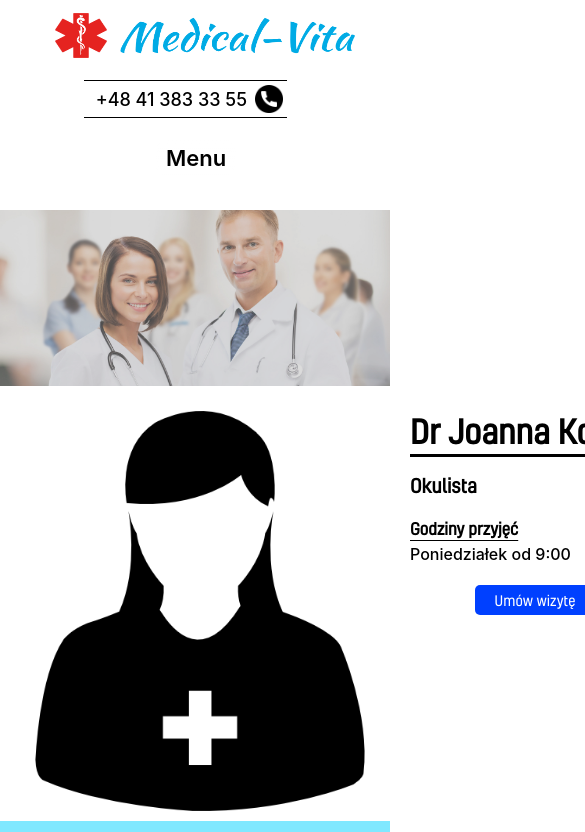
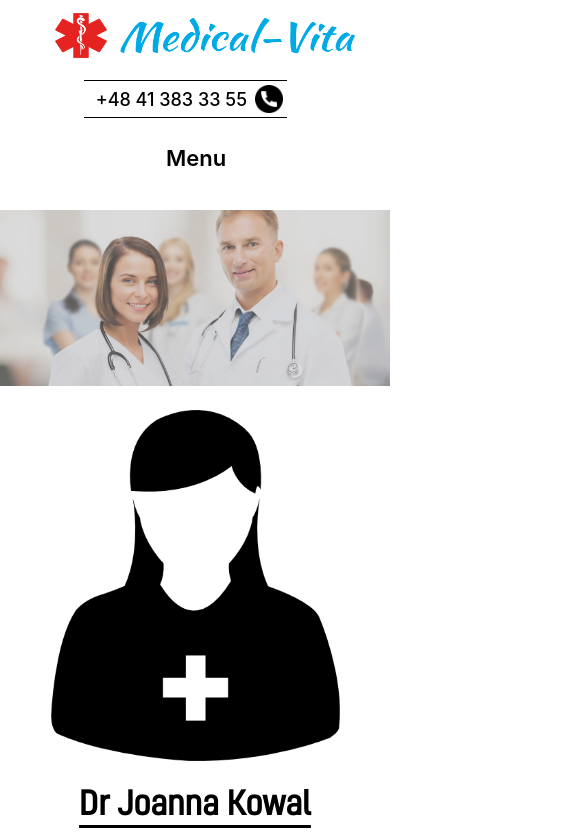
Before and after one commit to grzegorz-muszynski/clinic-website, a React (Create React App) app: page /doctorpage/1 in a window 390 px wide. Shown: the top 832 px of the page, 585 px wide, since content can reach past the window. Built offline with nearby package versions, Linux system fonts and the light colour scheme.

Commit message:
responsiveness added to DoctorPage

```diff
--- a/src/pages/DoctorPage.css
+++ b/src/pages/DoctorPage.css
@@ -1,3 +1,9 @@
+/* * {
+    border: 1px solid red;
+}
+.DoctorPage__bio__container {
+    background-color: blue;
+} */
 .DoctorPage {
     width: 1200px;
     min-height: 400px;
@@ -32,13 +38,16 @@
 .DoctorPage p {
     text-align: justify;
 }
-.DoctorPage__bio :nth-child(4) {
+.DoctorPage__bio__hours {
+
+}
+.DoctorPage__bio__hours__time {
     margin-top: 0px;
     font-weight: 500;
 }
 .DoctorPage__buttons-wrapper {
-    /* justify-content: center; */
     width: 260px;
+    /* height: 40px; */
     margin: 0 auto;
 }
 .DoctorPage button {
@@ -56,7 +65,6 @@
 } */
 .DoctorPage__buttons-wrapper :nth-child(2) {
     background-color: hsl(191, 100%, 55%);
-
 }
 .DoctorPage button:hover {
     cursor: pointer;
@@ -67,5 +75,51 @@
 .DoctorPage button a {
     text-decoration: none;
     color: white;
-    /* background-color: pink; */
 }
+
+@media(max-width: 1300px) {
+    .DoctorPage {
+        width: 90%;
+    }
+    .DoctorPage img {
+        width: 33%;
+        height: 33%;
+    }
+    .DoctorPage__buttons-wrapper {
+
+    }
+}
+@media(max-width: 920px) {
+    .DoctorPage__bio__container {
+        min-height: 100px;
+    }
+}
+@media(max-width: 680px) {
+    .DoctorPage img {
+        float: none;
+        width: 400px;
+        height: 400px;
+        display: block;
+        margin: 20px auto;
+    }
+    .DoctorPage__bio h1,
+    .DoctorPage__bio h3,
+    .DoctorPage__bio h4,
+    .DoctorPage__bio .DoctorPage__bio__hours__time {
+        text-align: center;
+    }
+    .DoctorPage__bio__container {
+        min-height: 0;
+    }
+}
+@media(max-width: 450px) {
+    .DoctorPage img {
+        width: 100%;
+        height: 100%;
+    }
+}
+@media(max-width: 280px) {
+    .DoctorPage__buttons-wrapper {
+        width: 130px;
+    }
+}
--- a/src/pages/DoctorPage.js
+++ b/src/pages/DoctorPage.js
@@ -15,9 +15,11 @@ export default function DoctorPage() {
             <div className='DoctorPage__bio'>
                 <h1>{doctor[2]}</h1>
                 <h3>{doctor[3]}</h3>
+                {/* <div className='DoctorPage__bio__hours'> */}
                 <h4>Godziny przyjęć</h4>
-                <p>{doctor[4]}</p>
-                {doctor[5]}
+                <p className='DoctorPage__bio__hours__time'>{doctor[4]}</p>
+                {/* </div> */}
+                <div className='DoctorPage__bio__container'>{doctor[5]}</div>
             </div>
             <div className="DoctorPage__buttons-wrapper">
                 <button><NavLink to='/Contact'>Umów wizytę</NavLink></button>
```
